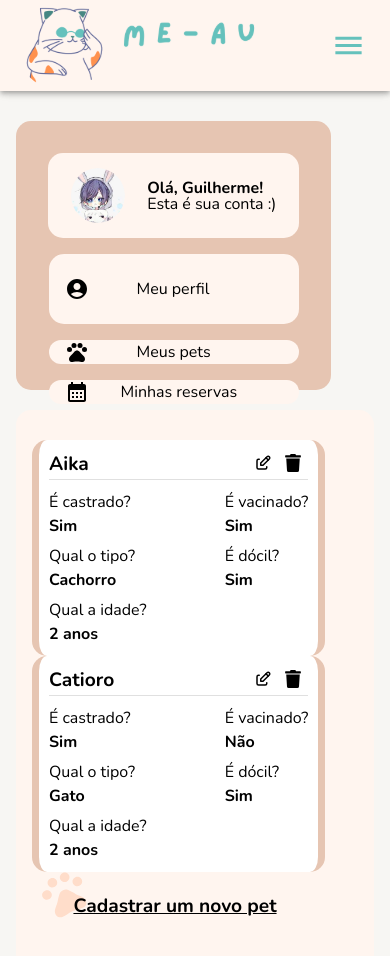
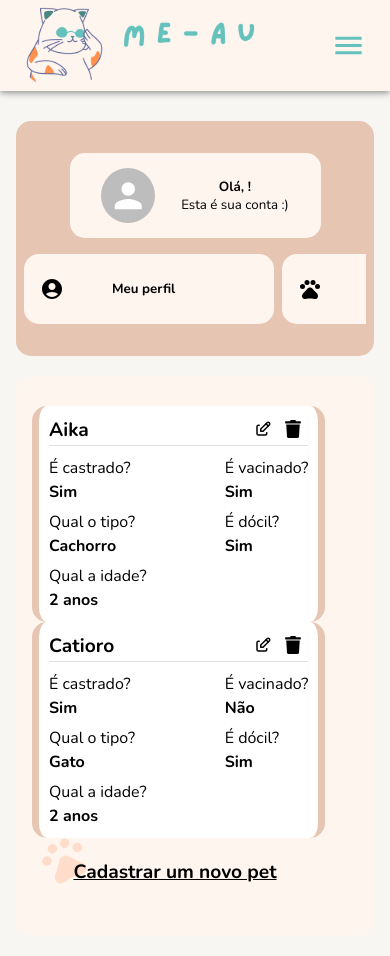
Before and after one commit to M4-PROJETO-FINAL/me-au-front-end, a React (Create React App) app: page /dashboard in a window 390 px wide. Shown: the top 956 px of the page. Built offline with nearby package versions, Linux system fonts and the light colour scheme.

Commit message:
fix: dashboard menu responsivity implemented

```diff
--- a/src/components/Menu/index.tsx
+++ b/src/components/Menu/index.tsx
@@ -6,12 +6,17 @@ import CalendarMonthIcon from "@mui/icons-material/CalendarMonth";
 import PetsIcon from "@mui/icons-material/Pets";
 import { Avatar } from "@mui/material";
 
-import Gui from "../../assets/Developers/gui.png";
-// import { useUserContext } from "../../contexts/UserContext";
-import { MenuContainer, MenuTabs, ProfileTab, Paragraph } from "./styles";
+import { useUserContext } from "../../contexts/UserContext";
+import {
+  MenuContainer,
+  MenuTabs,
+  ProfileTab,
+  Paragraph,
+  MobileContainer,
+} from "./styles";
 
 const Menu = () => {
-  // const { user } = useUserContext();
+  const { user } = useUserContext();
   const { t } = useTranslation();
 
   return (
@@ -24,16 +29,21 @@ const Menu = () => {
               height: "55px",
               width: "54px",
             }}
-            src={Gui}
-            alt="Cat Logo"
-          />
+            src={user?.profile_img}
+            alt="User Avatar"
+          >
+            {user?.name.charAt(0)}
+          </Avatar>
           <div>
-            <p>{t("Olá")}, Guilherme!</p>
+            <p>
+              {t("Olá")}, {user?.name}!
+            </p>
             <p>{t("Esta é sua conta")} :)</p>
           </div>
         </ProfileTab>
       </Link>
 
+      <MobileContainer>
         <Link to="/dashboard/profile">
           <MenuTabs>
             <AccountCircleIcon />
@@ -50,6 +60,7 @@ const Menu = () => {
           <CalendarMonthIcon />
           <p>{t("Minhas reservas")}</p>
         </MenuTabs>
+      </MobileContainer>
     </MenuContainer>
   );
 };
--- a/src/components/Menu/styles.ts
+++ b/src/components/Menu/styles.ts
@@ -8,8 +8,7 @@ export const MenuContainer = styled.div`
   gap: 1rem;
   padding: 2rem;
 
-  width: 19.688rem;
-  height: 52.813rem;
+  width: 100%;
 
   border-radius: 15px;
 
@@ -17,12 +16,12 @@ export const MenuContainer = styled.div`
 
   background-color: #e6c5b2;
 
-  @media screen and (max-width: 768px) {
-    height: 16.813rem;
+  @media screen and (max-width: 426px) {
+    padding: 2rem 0.5rem;
   }
 `;
 
-export const ProfileTab = styled.div`
+export const ProfileTab = styled.button`
   display: flex;
   align-items: center;
   justify-content: space-evenly;
@@ -36,6 +35,10 @@ export const ProfileTab = styled.div`
     background-color: #ffddca;
   }
 
+  &:focus {
+    background-color: #ffddca;
+  }
+
   border-radius: 15px;
 
   div {
@@ -46,7 +49,7 @@ export const ProfileTab = styled.div`
 
     &:nth-child(2) {
       font-family: "Nunito";
-      font-weight: 200;
+      font-weight: 300;
     }
 
     display: flex;
@@ -54,7 +57,7 @@ export const ProfileTab = styled.div`
   }
 `;
 
-export const MenuTabs = styled.div`
+export const MenuTabs = styled.button`
   display: flex;
   align-items: center;
 
@@ -68,6 +71,11 @@ export const MenuTabs = styled.div`
 
   gap: 1rem;
 
+  transition: all 250ms;
+
+  font-family: "Nunito";
+  font-weight: 700;
+
   background-color: #fff5ef;
 
   svg {
@@ -77,8 +85,30 @@ export const MenuTabs = styled.div`
   &:hover {
     background-color: #ffddca;
   }
+
+  &:focus {
+    background-color: #ffddca;
+  }
 `;
 
 export const Paragraph = styled.p`
   padding-left: 1rem;
 `;
+
+export const MobileContainer = styled.div`
+  display: flex;
+  flex-direction: column;
+
+  gap: 1rem;
+
+  @media screen and (max-width: 426px) {
+    display: flex;
+    flex-direction: row;
+
+    width: 100%;
+
+    overflow-x: auto;
+
+    gap: 0.5rem;
+  }
+`;
```
Lines whose indentation alone changed are shown as unchanged.
